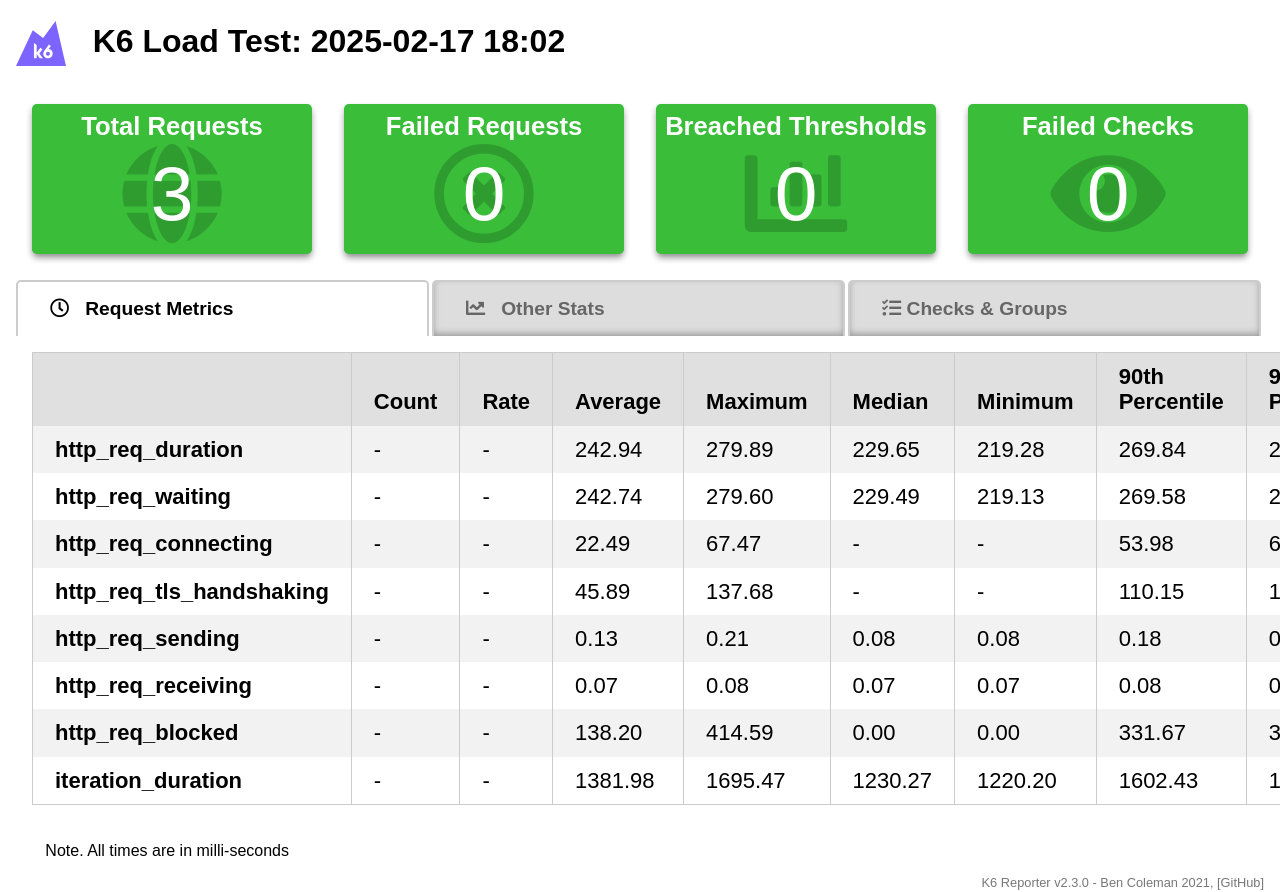
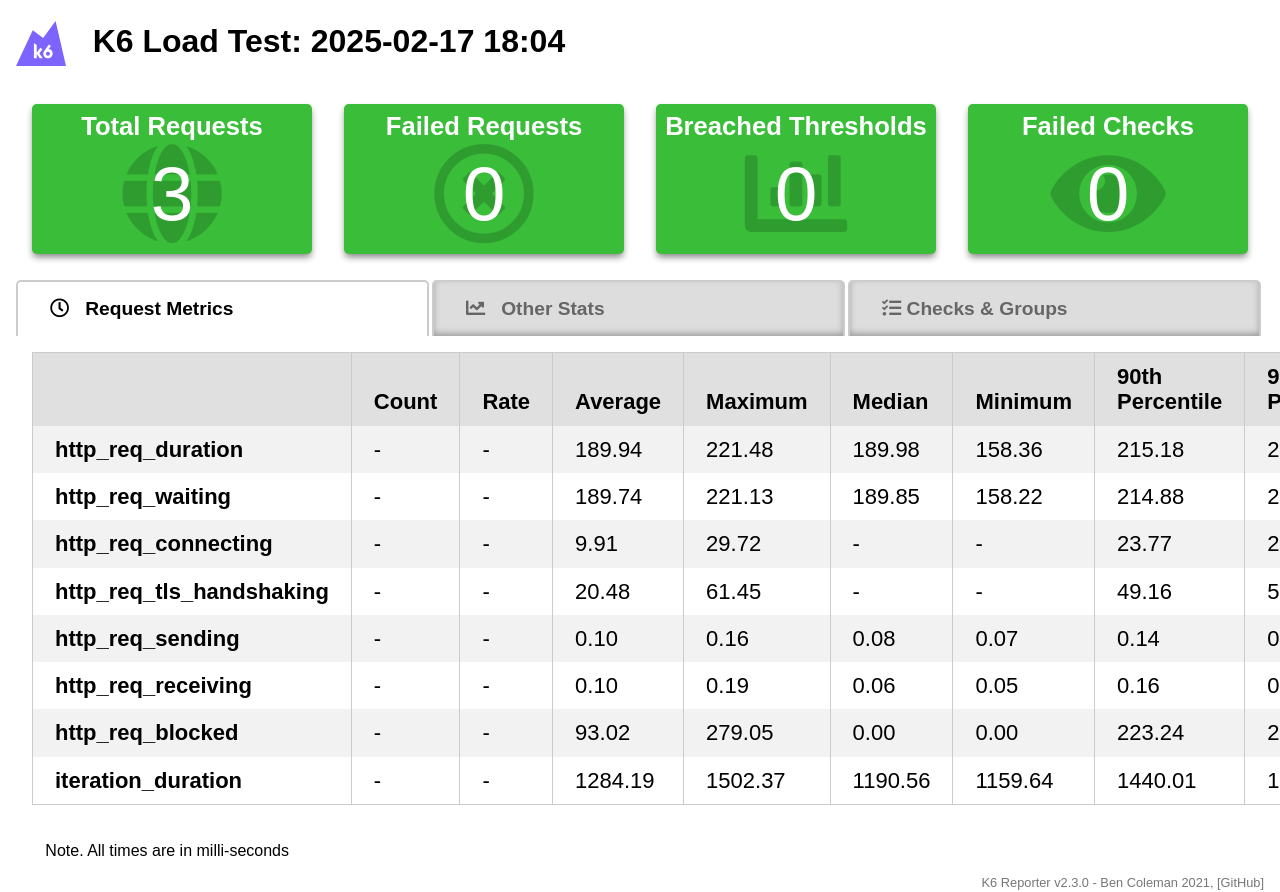
Before and after one commit to rodrigosalles7/performance-test-reports, a plain HTML site: page load-tests/reports/indexLoad.html in a window 1280 px wide. Shown: the top 892 px of the page. Drawn offline with nearby package versions, Linux system fonts and the light colour scheme.

Commit message:
deploy: rodrigosalles7/performance-tests@453beb78fd2ab4c408003479b9a18fb162bfa174

```diff
--- a/load-tests/reports/indexLoad.html
+++ b/load-tests/reports/indexLoad.html
@@ -9,7 +9,7 @@
     <link rel="shortcut icon" href="https://raw.githubusercontent.com/benc-uk/k6-reporter/main/assets/icon.png" type="image/png">
 
     <meta name="viewport" content="width=device-width, initial-scale=1.0" />
-    <title>K6 Load Test: 2025-02-17 18:02</title>
+    <title>K6 Load Test: 2025-02-17 18:04</title>
     <style>
       body {
         margin: 1rem;
@@ -138,7 +138,7 @@
   <body>
     <h1>
       <svg style="vertical-align:middle" width="50" height="45" viewBox="0 0 50 45" fill="none" class="footer-module--logo--_lkxx"><path d="M31.968 34.681a2.007 2.007 0 002.011-2.003c0-1.106-.9-2.003-2.011-2.003a2.007 2.007 0 00-2.012 2.003c0 1.106.9 2.003 2.012 2.003z" fill="#7D64FF"></path><path d="M39.575 0L27.154 16.883 16.729 9.31 0 45h50L39.575 0zM23.663 37.17l-2.97-4.072v4.072h-2.751V22.038l2.75 1.989v7.66l3.659-5.014 2.086 1.51-3.071 4.21 3.486 4.776h-3.189v.001zm8.305.17c-2.586 0-4.681-2.088-4.681-4.662 0-1.025.332-1.972.896-2.743l4.695-6.435 2.086 1.51-2.239 3.07a4.667 4.667 0 013.924 4.6c0 2.572-2.095 4.66-4.681 4.66z" fill="#7D64FF"></path></svg>
-      &nbsp; K6 Load Test: 2025-02-17 18:02
+      &nbsp; K6 Load Test: 2025-02-17 18:04
     </h1>
 
     <div class="row">
@@ -202,27 +202,27 @@
 
 
 
-                  <td class="">242.94</td>
+                  <td class="">189.94</td>
 
 
 
-                  <td class="">279.89</td>
+                  <td class="">221.48</td>
 
 
 
-                  <td class="">229.65</td>
+                  <td class="">189.98</td>
 
 
 
-                  <td class="">219.28</td>
+                  <td class="">158.36</td>
 
 
 
-                  <td class="">269.84</td>
+                  <td class="">215.18</td>
 
 
 
-                  <td class="">274.87</td>
+                  <td class="">218.33</td>
 
               </tr>
 
@@ -238,27 +238,27 @@
 
 
 
-                  <td class="">242.74</td>
+                  <td class="">189.74</td>
 
 
 
-                  <td class="">279.60</td>
+                  <td class="">221.13</td>
 
 
 
-                  <td class="">229.49</td>
+                  <td class="">189.85</td>
 
 
 
-                  <td class="">219.13</td>
+                  <td class="">158.22</td>
 
 
 
-                  <td class="">269.58</td>
+                  <td class="">214.88</td>
 
 
 
-                  <td class="">274.59</td>
+                  <td class="">218.00</td>
 
               </tr>
 
@@ -274,11 +274,11 @@
 
 
 
-                  <td class="">22.49</td>
+                  <td class="">9.91</td>
 
 
 
-                  <td class="">67.47</td>
+                  <td class="">29.72</td>
 
 
 
@@ -290,11 +290,11 @@
 
 
 
-                  <td class="">53.98</td>
+                  <td class="">23.77</td>
 
 
 
-                  <td class="">60.72</td>
+                  <td class="">26.74</td>
 
               </tr>
 
@@ -310,11 +310,11 @@
 
 
 
-                  <td class="">45.89</td>
+                  <td class="">20.48</td>
 
 
 
-                  <td class="">137.68</td>
+                  <td class="">61.45</td>
 
 
 
@@ -326,11 +326,11 @@
 
 
 
-                  <td class="">110.15</td>
+                  <td class="">49.16</td>
 
 
 
-                  <td class="">123.91</td>
+                  <td class="">55.31</td>
 
               </tr>
 
@@ -346,11 +346,11 @@
 
 
 
-                  <td class="">0.13</td>
+                  <td class="">0.10</td>
 
 
 
-                  <td class="">0.21</td>
+                  <td class="">0.16</td>
 
 
 
@@ -358,15 +358,15 @@
 
 
 
-                  <td class="">0.08</td>
+                  <td class="">0.07</td>
 
 
 
-                  <td class="">0.18</td>
+                  <td class="">0.14</td>
 
 
 
-                  <td class="">0.20</td>
+                  <td class="">0.15</td>
 
               </tr>
 
@@ -382,27 +382,27 @@
 
 
 
-                  <td class="">0.07</td>
+                  <td class="">0.10</td>
 
 
 
-                  <td class="">0.08</td>
+                  <td class="">0.19</td>
 
 
 
-                  <td class="">0.07</td>
+                  <td class="">0.06</td>
 
 
 
-                  <td class="">0.07</td>
+                  <td class="">0.05</td>
 
 
 
-                  <td class="">0.08</td>
+                  <td class="">0.16</td>
 
 
 
-                  <td class="">0.08</td>
+                  <td class="">0.18</td>
 
               </tr>
 
@@ -418,11 +418,11 @@
 
 
 
-                  <td class="">138.20</td>
+                  <td class="">93.02</td>
 
 
 
-                  <td class="">414.59</td>
+                  <td class="">279.05</td>
 
 
 
@@ -434,11 +434,11 @@
 
 
 
-                  <td class="">331.67</td>
+                  <td class="">223.24</td>
 
 
 
-                  <td class="">373.13</td>
+                  <td class="">251.14</td>
 
               </tr>
 
@@ -454,27 +454,27 @@
 
 
 
-                  <td class="">1381.98</td>
+                  <td class="">1284.19</td>
 
 
 
-                  <td class="">1695.47</td>
+                  <td class="">1502.37</td>
 
 
 
-                  <td class="">1230.27</td>
+                  <td class="">1190.56</td>
 
 
 
-                  <td class="">1220.20</td>
+                  <td class="">1159.64</td>
 
 
 
-                  <td class="">1602.43</td>
+                  <td class="">1440.01</td>
 
 
 
-                  <td class="">1648.95</td>
+                  <td class="">1471.19</td>
 
               </tr>
 
@@ -510,7 +510,7 @@
               <h4>Iterations</h4>
               <i class="fas fa-redo icon"></i>
               <div class="row"><div>Total</div><div>3</div></div>
-              <div class="row"><div>Rate</div><div>0.72/s</div></div>
+              <div class="row"><div>Rate</div><div>0.78/s</div></div>
             </div>
 
 
@@ -527,7 +527,7 @@
             <h4>Requests</h4>
             <i class="fas fa-globe icon"></i>
             <div class="row"><div>Total</div><div>3</div></div>
-            <div class="row"><div>Rate</div><div>0.72/s</div></div>
+            <div class="row"><div>Rate</div><div>0.78/s</div></div>
           </div>
 
           <div class="box metricbox">
```
